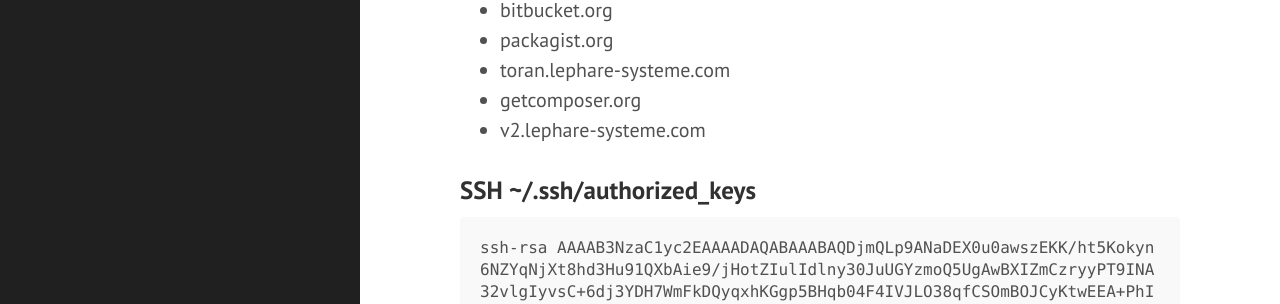
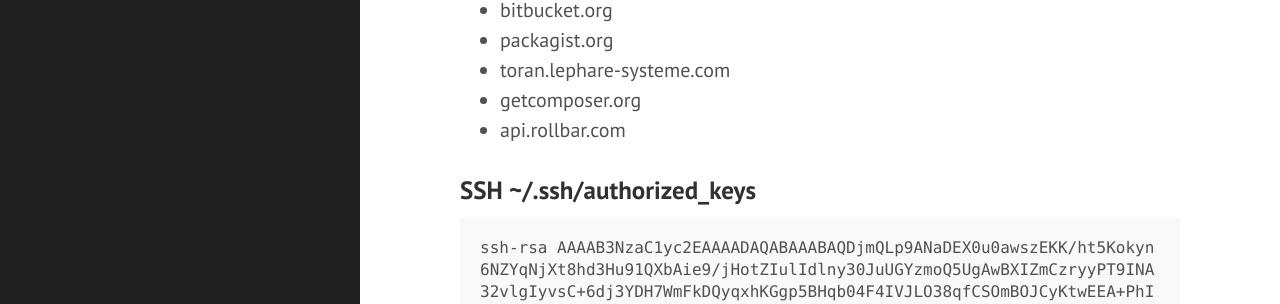
Before and after one commit to le-phare/le-phare.github.io, a Jekyll site: the page built from requirements.md, in a window 1280 px wide and 900 px high, scrolled down 2943 px. Shown: the part 349-653 px from the top of the window. Built offline with Jekyll 4.4.1, drawn with Linux system fonts in a browser that asks for light colours; Markdown is read by kramdown in place of the engine named in the settings.

Commit message:
Update requirements.md

```diff
--- a/requirements.md
+++ b/requirements.md
@@ -127,7 +127,7 @@ Default collation set to utf8\_unicode\_ci
  * packagist.org
  * toran.lephare-systeme.com
  * getcomposer.org
- * v2.lephare-systeme.com
+ * api.rollbar.com
 
 ### SSH ~/.ssh/authorized_keys
 
```
